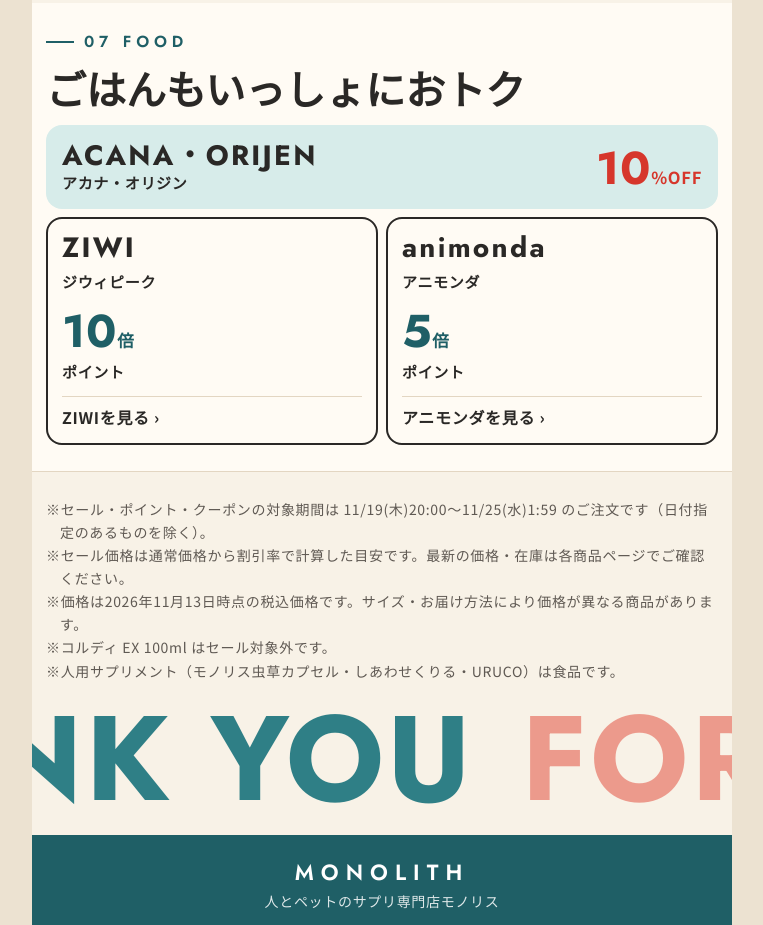
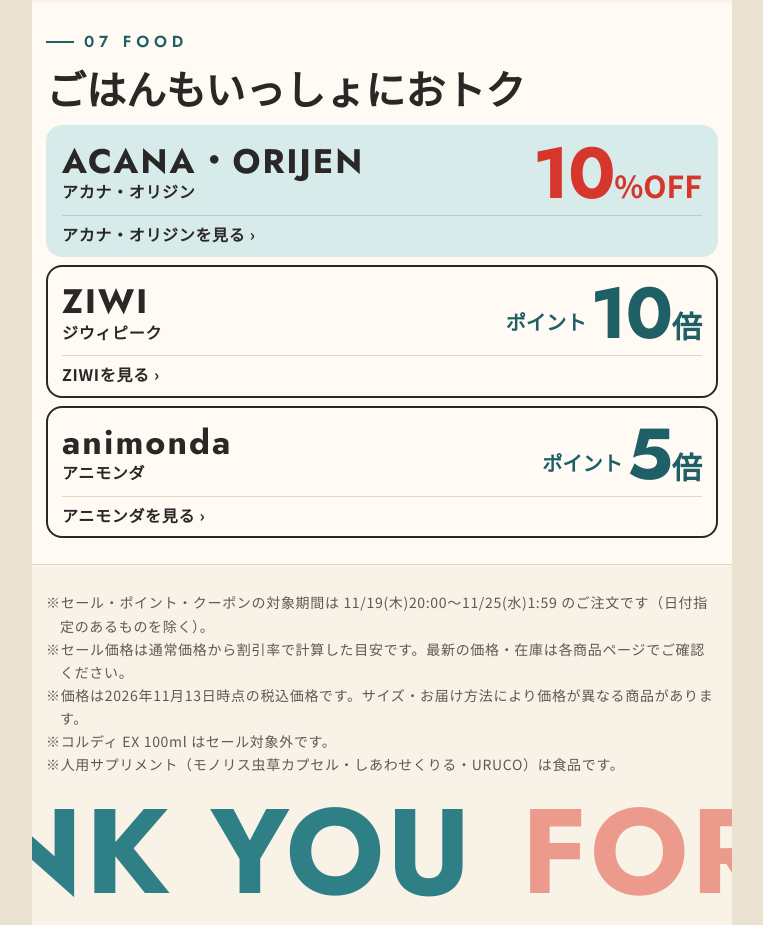
Before and after one commit to greentuushou-arch/cordy-blackfriday-2026, a plain HTML site: page index.html in a window 1280 px wide. Shown: the part 9215-10140 px from the top of the page, without its empty margins (258-1021 px from the left). Drawn offline with Linux system fonts and the light colour scheme.

```diff
--- a/index.html
+++ b/index.html
@@ -266,18 +266,19 @@ a{color:inherit;text-decoration:none}
 
 /* ---- food ---- */
 .food{background:var(--paper)}
-.fgrid{margin-top:10px;display:grid;grid-template-columns:1fr 1fr;gap:8px}
-.fb{border:2px solid var(--ink);border-radius:16px;padding:14px 14px 12px;display:flex;flex-direction:column;gap:6px;transition:background .2s}
+.fgrid{margin-top:10px;display:grid;gap:8px}
+.fb{border:2px solid var(--ink);border-radius:16px;padding:10px 14px 8px;display:grid;grid-template-columns:1fr auto;align-items:center;gap:0 10px;transition:background .2s}
 .fb:hover{background:#fff}
-.fb .bn{font-family:var(--en);font-weight:700;font-size:28px;letter-spacing:.08em;line-height:1.1}
-.fb .kn{font-size:15px;color:var(--ink);font-weight:700}
-.fb .v{margin-top:auto;padding-top:8px;font-family:var(--en);font-weight:700;font-size:min(10vw,46px);color:var(--red);line-height:1}
-.fb .v u{text-decoration:none;font-family:var(--jp);font-size:.36em}
+.fb .bn{font-family:var(--en);font-weight:700;font-size:min(7.4vw,34px);letter-spacing:.06em;line-height:1.1;white-space:nowrap}
+.fb .kn{font-size:16px;font-weight:700;line-height:1.4}
+.fb .v{font-family:var(--en);font-weight:700;font-size:min(14vw,72px);color:var(--red);line-height:1;white-space:nowrap;letter-spacing:-.02em}
+.fb .v u{text-decoration:none;font-family:var(--jp);font-size:.42em;letter-spacing:0}
+.fb .v small{font-family:var(--jp);font-size:.28em;margin-right:4px;vertical-align:.4em;letter-spacing:0}
 .fb .v.pt{color:var(--teal-d)}
-.fb .lk{font-size:16px;font-weight:700;border-top:1px solid var(--line);padding-top:8px;margin-top:6px}
+.fb .lk{grid-column:1/-1;font-size:16px;font-weight:700;border-top:1px solid var(--line);padding-top:6px;margin-top:6px}
 .fb .lk:after{content:" ›"}
-.fb.dbl{grid-column:1/-1;flex-direction:row;align-items:center;justify-content:space-between;background:var(--teal-l);border-color:transparent}
-.fb.dbl .v{margin:0;padding:0}
+.fb.dbl{background:var(--teal-l);border-color:transparent}
+.fb.dbl .lk{border-top-color:rgba(31,95,102,.2)}
 
 /* ---- foot ---- */
 .notes{padding:16px 14px 10px;background:var(--cream);border-top:1px solid var(--line)}
@@ -327,8 +328,10 @@ a{color:inherit;text-decoration:none}
   .dash .left b{font-size:19px}
   .ladder .cnt b{font-size:28px}
   .p5{flex-direction:column;gap:2px;text-align:center}
-  .fb.dbl{flex-direction:column;align-items:flex-start}
   .day{grid-template-columns:64px 1fr}
+  .fb .bn{font-size:22px;letter-spacing:.03em}
+  .fb .v{font-size:11vw}
+  .fb .v small{font-size:13px}
   .hcard{border-radius:19px}
   .day .d{font-size:26px}
   .sp-only{display:inline}
@@ -534,15 +537,16 @@ a{color:inherit;text-decoration:none}
         <a class="fb dbl" data-q="アカナ オリジン">
           <div><p class="bn">ACANA・ORIJEN</p><p class="kn">アカナ・オリジン</p></div>
           <p class="v">10<u>%OFF</u></p>
+          <span class="lk">アカナ・オリジンを見る</span>
         </a>
         <a class="fb" data-q="ZIWI ジウィ">
-          <p class="bn">ZIWI</p><p class="kn">ジウィピーク</p>
-          <p class="v pt">10<u>倍</u></p><p class="kn">ポイント</p>
+          <div><p class="bn">ZIWI</p><p class="kn">ジウィピーク</p></div>
+          <p class="v pt"><small>ポイント</small>10<u>倍</u></p>
           <span class="lk">ZIWIを見る</span>
         </a>
         <a class="fb" data-q="アニモンダ">
-          <p class="bn">animonda</p><p class="kn">アニモンダ</p>
-          <p class="v pt">5<u>倍</u></p><p class="kn">ポイント</p>
+          <div><p class="bn">animonda</p><p class="kn">アニモンダ</p></div>
+          <p class="v pt"><small>ポイント</small>5<u>倍</u></p>
           <span class="lk">アニモンダを見る</span>
         </a>
       </div>
```
